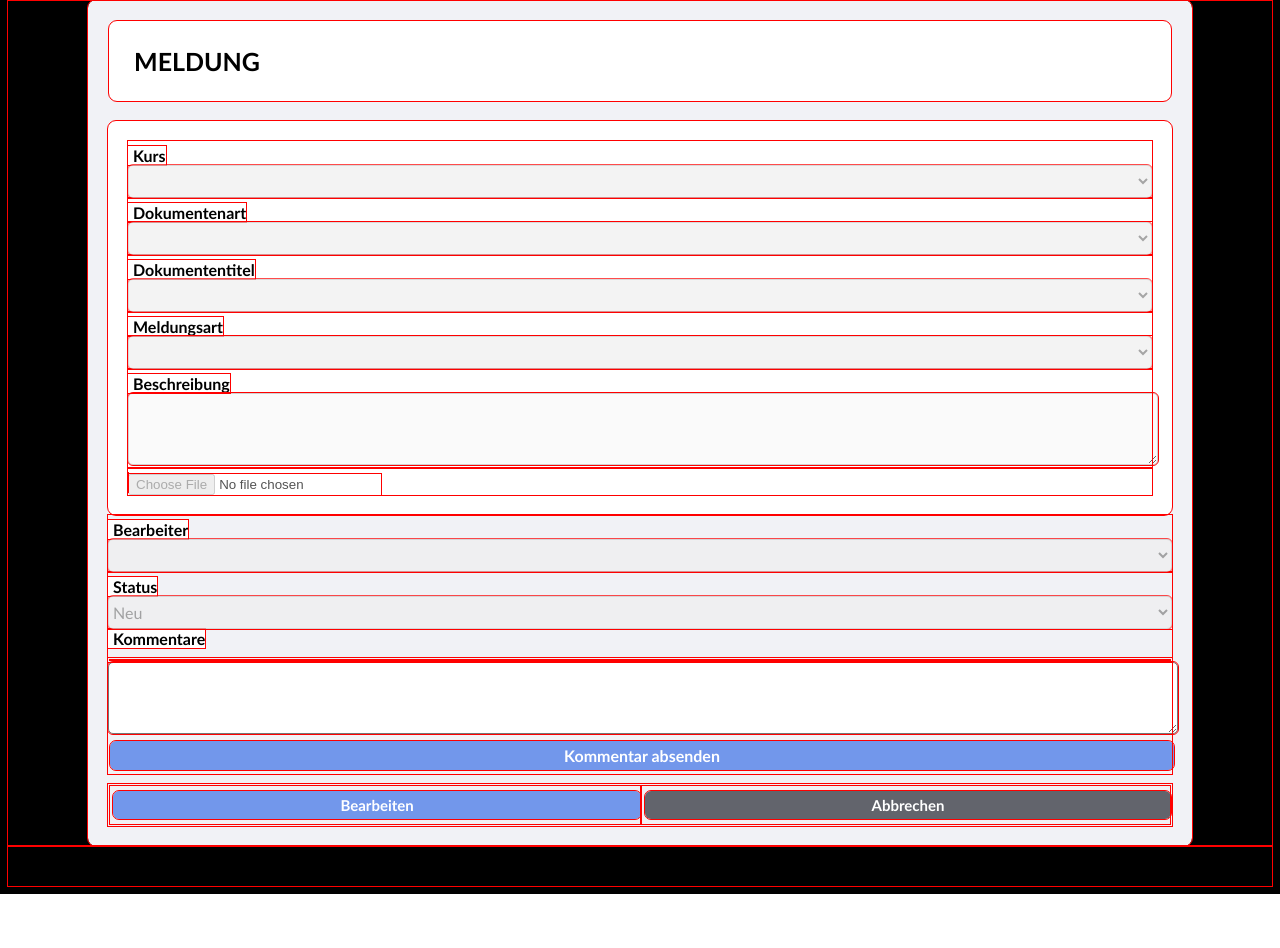
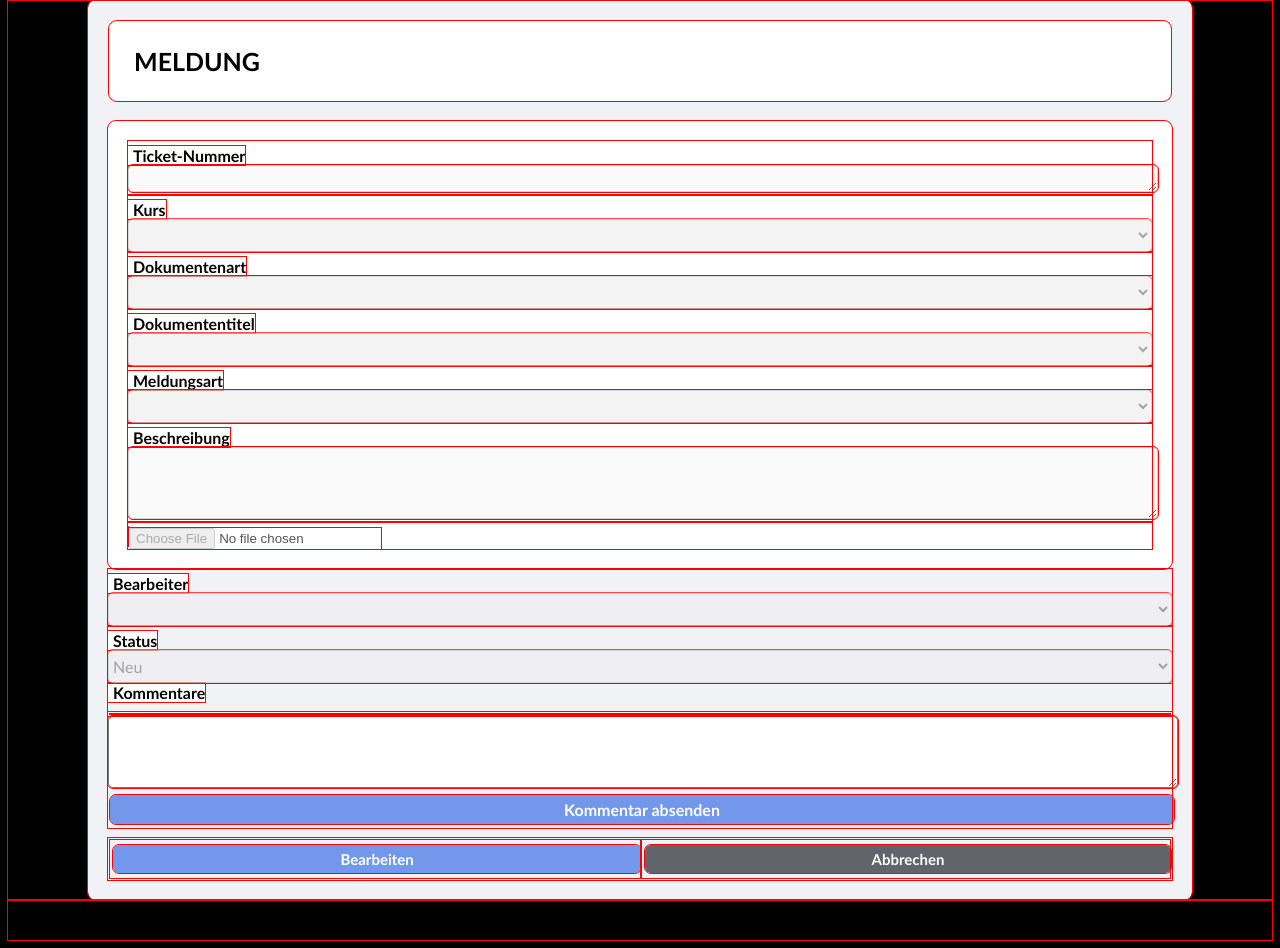
Before and after one commit to denishartl/isef01-webinterface, a Django app: page /displayticket in a window 1280 px wide. Shown: the part 48-996 px from the top of the page. Before the commit the page ends 942 px from the top, so only its background shows below. Run offline with Django 4.2, Linux system fonts and the light colour scheme; lists and menus that the app fills with data are empty.

Commit message:
Add ticket number to displayticket view

```diff
--- a/static/js/displayticket.js
+++ b/static/js/displayticket.js
@@ -401,6 +401,7 @@ async function init() {
     var ticket_content = await getTicket(ticket_id);
     var course_content = await getCourse(ticket_content['course_id']);
     var document_content = await getDocument(ticket_content['document_id']);
+    document.getElementById('ticketid').value = ticket_content['id']
     addOptionSelect('dynamicDropdownCourse', course_content['shortname'])
     document.getElementById('dynamicDropdownCourse').value = course_content['shortname']
     document.getElementById('documenttype').value = document_content['doctype']
--- a/tickets/templates/tickets/displayticket.html
+++ b/tickets/templates/tickets/displayticket.html
@@ -26,6 +26,11 @@
             <div class="containerklein">
 
                 <form method="post" action="hello" id="form">
+
+                    <div type="Meldung">
+                        <label type="description" for="ticketid">Ticket-Nummer</label>
+                        <textarea name="description" id="ticketid" cols="50" rows="1" disabled="true"></textarea>
+                    </div>
 
                     <div type="Meldung">
                         <label type="description" for="course">Kurs</label>
```
